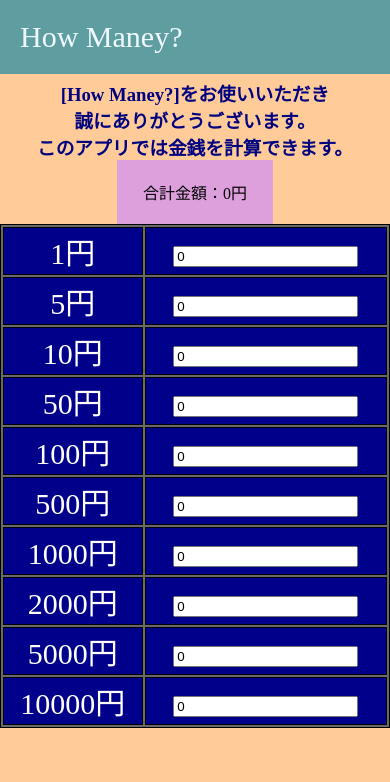
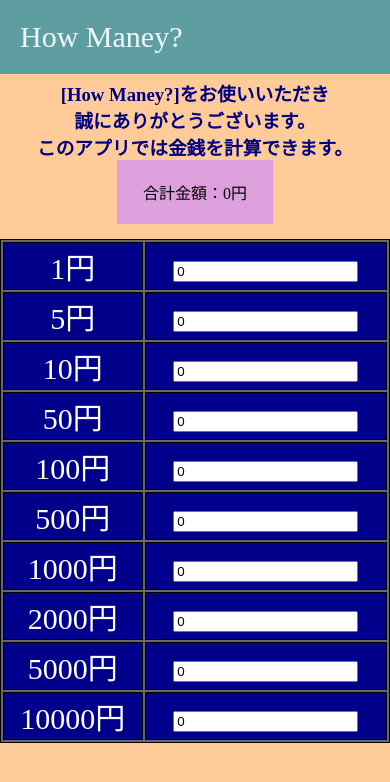
Before and after one commit to siyo0715/How-Maney-, a Vue app in the folder how-many/: page / in a window 390 px wide. Shown: the top 782 px of the page. Built offline with nearby package versions, Linux system fonts and the light colour scheme.

Commit message:
[Fix]padding => margin

```diff
--- a/how-many/src/App.vue
+++ b/how-many/src/App.vue
@@ -75,7 +75,7 @@ export default {
 
   .main {
     width: 70%;
-    padding: 15px auto 15px auto;
+    margin: 15px auto 15px auto;
   }
   footer {
     background-color:cadetblue;
@@ -86,7 +86,7 @@ export default {
   @media screen and (max-width: 900px) {
     .main {
       width: 100%;
-      padding: 15px auto 0px auto;
+      margin: 15px auto 0px auto;
     }
     footer {
       margin-bottom: 0;
```
